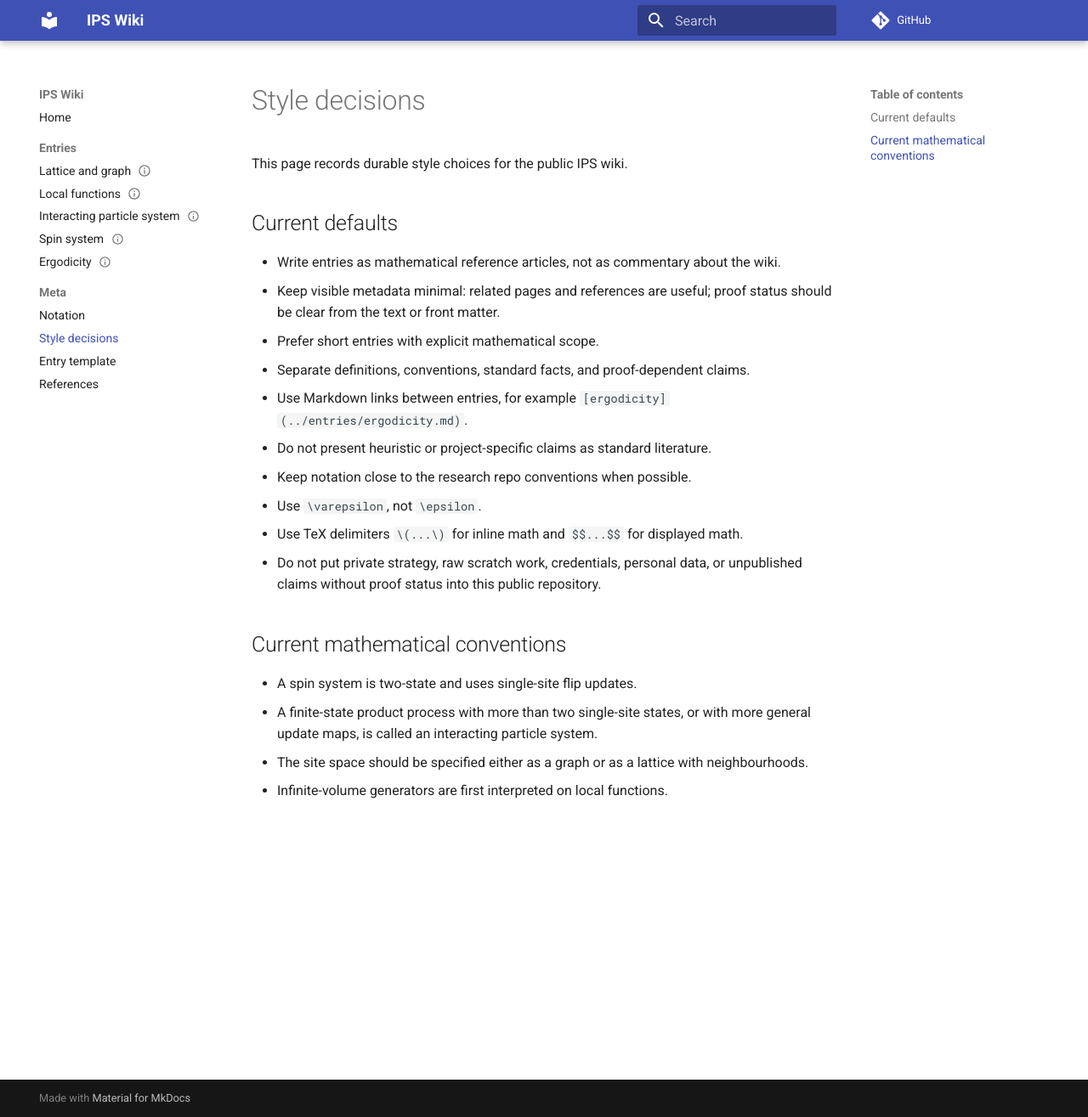
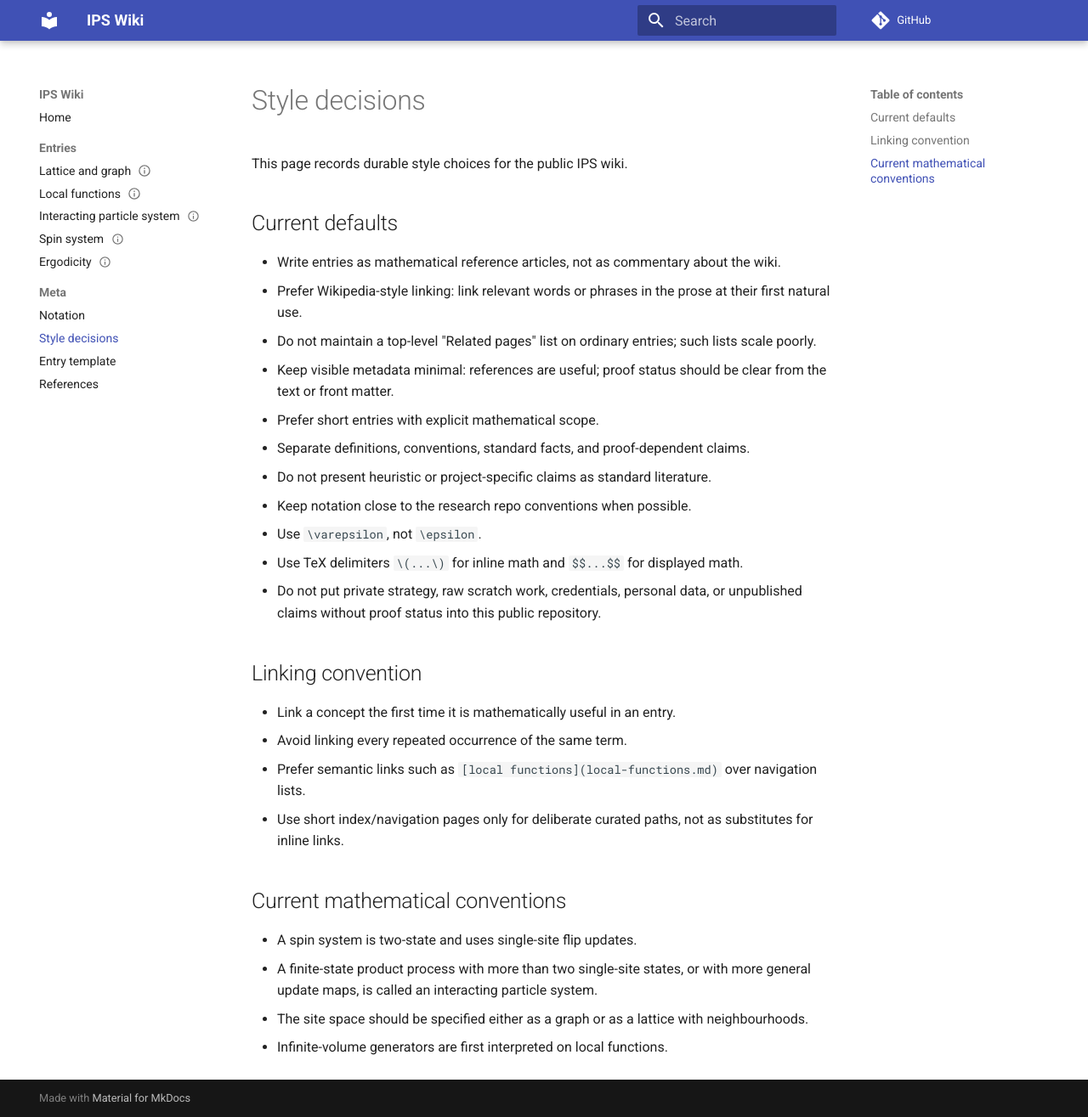
Before and after one commit to maciejgluchowski86-beep/ips-wiki, an MkDocs documentation site: the page built from docs/meta/style-decisions.md, in a window 1280 px wide and 1315 px high. Shown: the whole window at 85% size. Built offline with MkDocs 1.6.1 and Material for MkDocs 9.7.7, drawn with Linux system fonts in a browser that asks for light colours; comment, search, counter and statistics services are not loaded.

Commit message:
Adopt inline linking convention

```diff
--- a/docs/meta/style-decisions.md
+++ b/docs/meta/style-decisions.md
@@ -9,15 +9,23 @@ This page records durable style choices for the public IPS wiki.
 ## Current defaults
 
 - Write entries as mathematical reference articles, not as commentary about the wiki.
-- Keep visible metadata minimal: related pages and references are useful; proof status should be clear from the text or front matter.
+- Prefer Wikipedia-style linking: link relevant words or phrases in the prose at their first natural use.
+- Do not maintain a top-level "Related pages" list on ordinary entries; such lists scale poorly.
+- Keep visible metadata minimal: references are useful; proof status should be clear from the text or front matter.
 - Prefer short entries with explicit mathematical scope.
 - Separate definitions, conventions, standard facts, and proof-dependent claims.
-- Use Markdown links between entries, for example `[ergodicity](../entries/ergodicity.md)`.
 - Do not present heuristic or project-specific claims as standard literature.
 - Keep notation close to the research repo conventions when possible.
 - Use `\varepsilon`, not `\epsilon`.
 - Use TeX delimiters `\(...\)` for inline math and `$$...$$` for displayed math.
 - Do not put private strategy, raw scratch work, credentials, personal data, or unpublished claims without proof status into this public repository.
+
+## Linking convention
+
+- Link a concept the first time it is mathematically useful in an entry.
+- Avoid linking every repeated occurrence of the same term.
+- Prefer semantic links such as `[local functions](local-functions.md)` over navigation lists.
+- Use short index/navigation pages only for deliberate curated paths, not as substitutes for inline links.
 
 ## Current mathematical conventions
 
```
